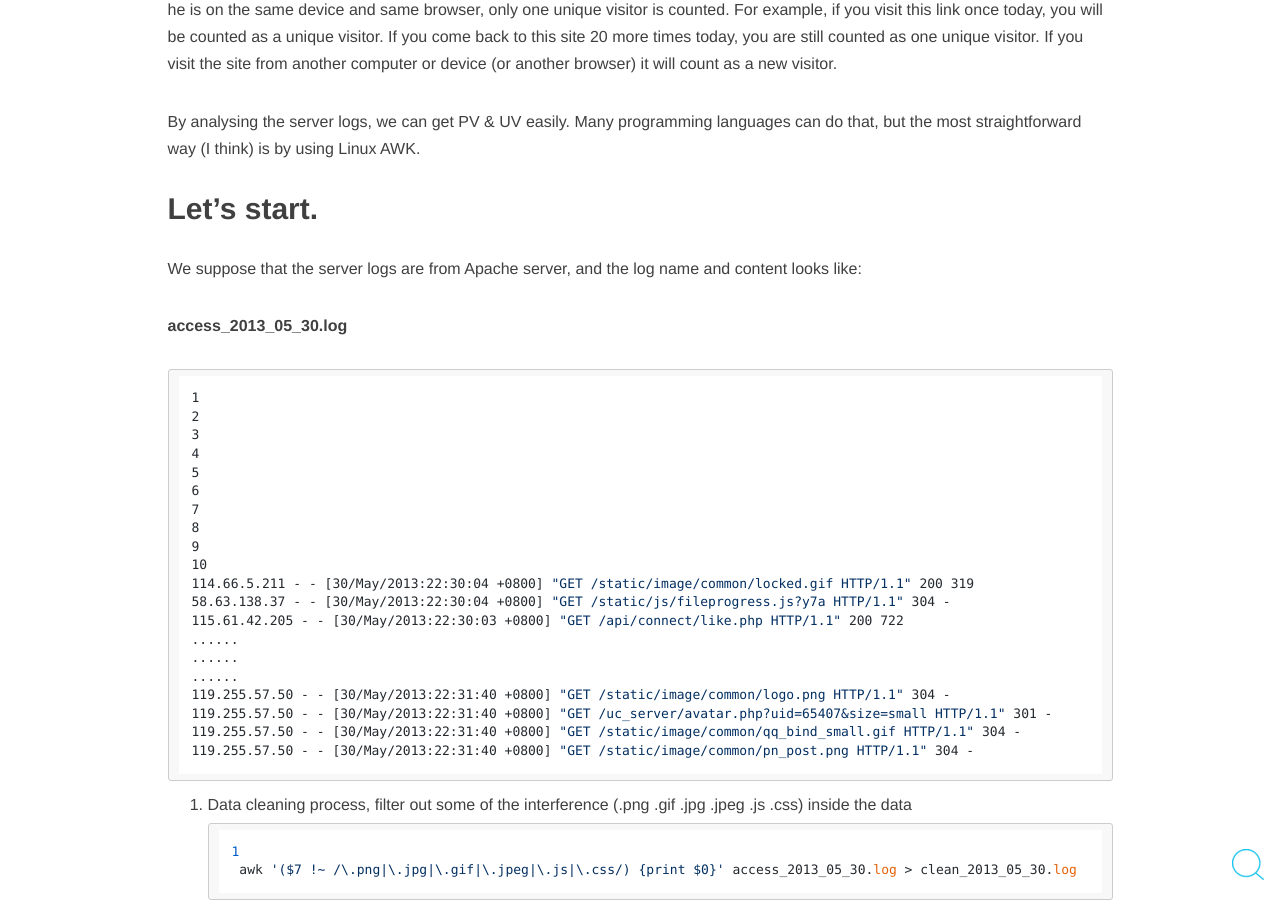
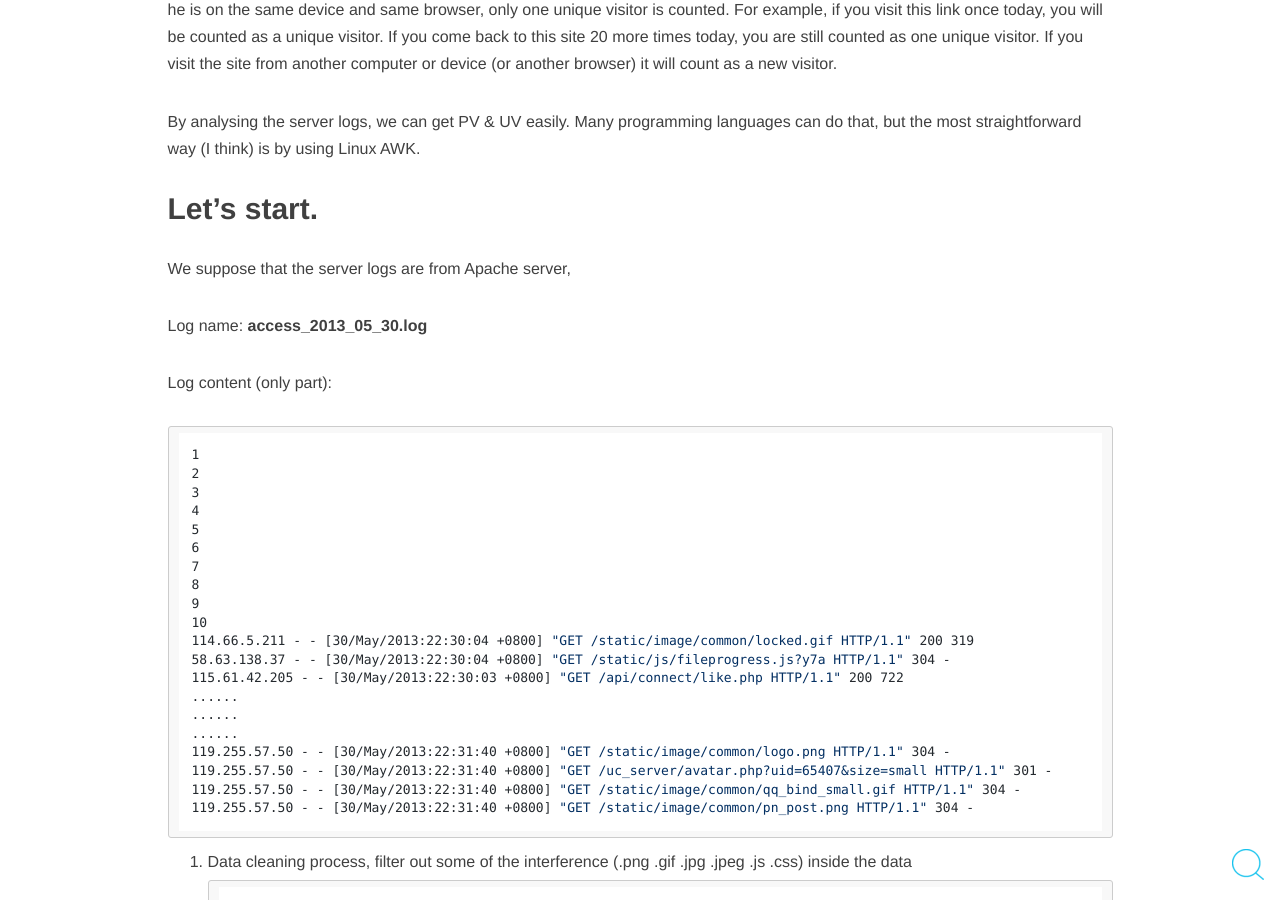
Before and after one commit to rxyknight/RoyRenBlog, a Jekyll site: the page built from _posts/2016-03-18-linux-awk-pv-uv.md, in a window 1280 px wide and 900 px high, scrolled down 830 px. Built offline with Jekyll 4.4.1, drawn with Linux system fonts in a browser that asks for light colours; nearby versions of some CDN libraries; comment, search, counter and statistics services are not loaded.

Commit message:
modify linux awk pv uv post

```diff
--- a/_posts/2016-03-18-linux-awk-pv-uv.md
+++ b/_posts/2016-03-18-linux-awk-pv-uv.md
@@ -20,9 +20,13 @@ By analysing the server logs, we can get PV & UV easily. Many programming langua
 
 ## Let's start.
 
-We suppose that the server logs are from Apache server, and the log name and content looks like:
+We suppose that the server logs are from Apache server,
 
-**access_2013_05_30.log**
+Log name: **access_2013_05_30.log**
+
+
+Log content (only part):
+
 
 	114.66.5.211 - - [30/May/2013:22:30:04 +0800] "GET /static/image/common/locked.gif HTTP/1.1" 200 319
 	58.63.138.37 - - [30/May/2013:22:30:04 +0800] "GET /static/js/fileprogress.js?y7a HTTP/1.1" 304 -
```
